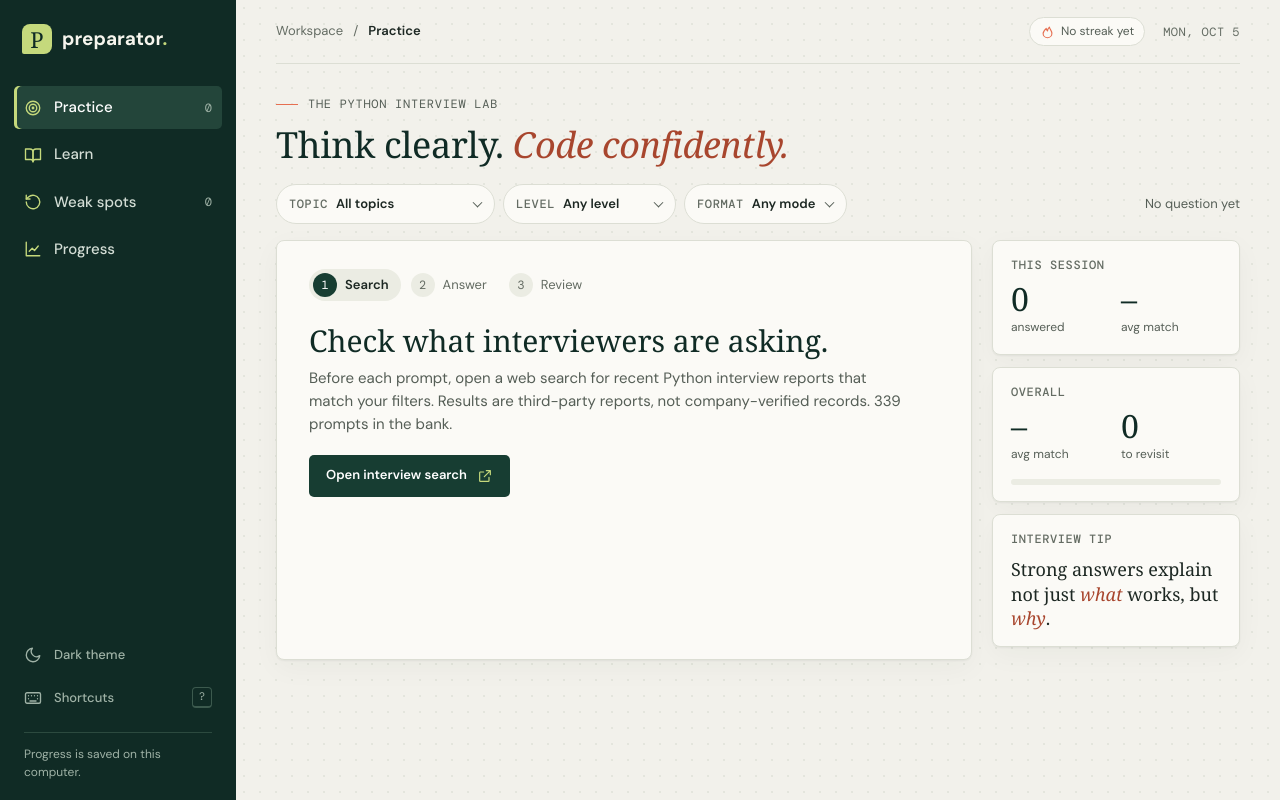
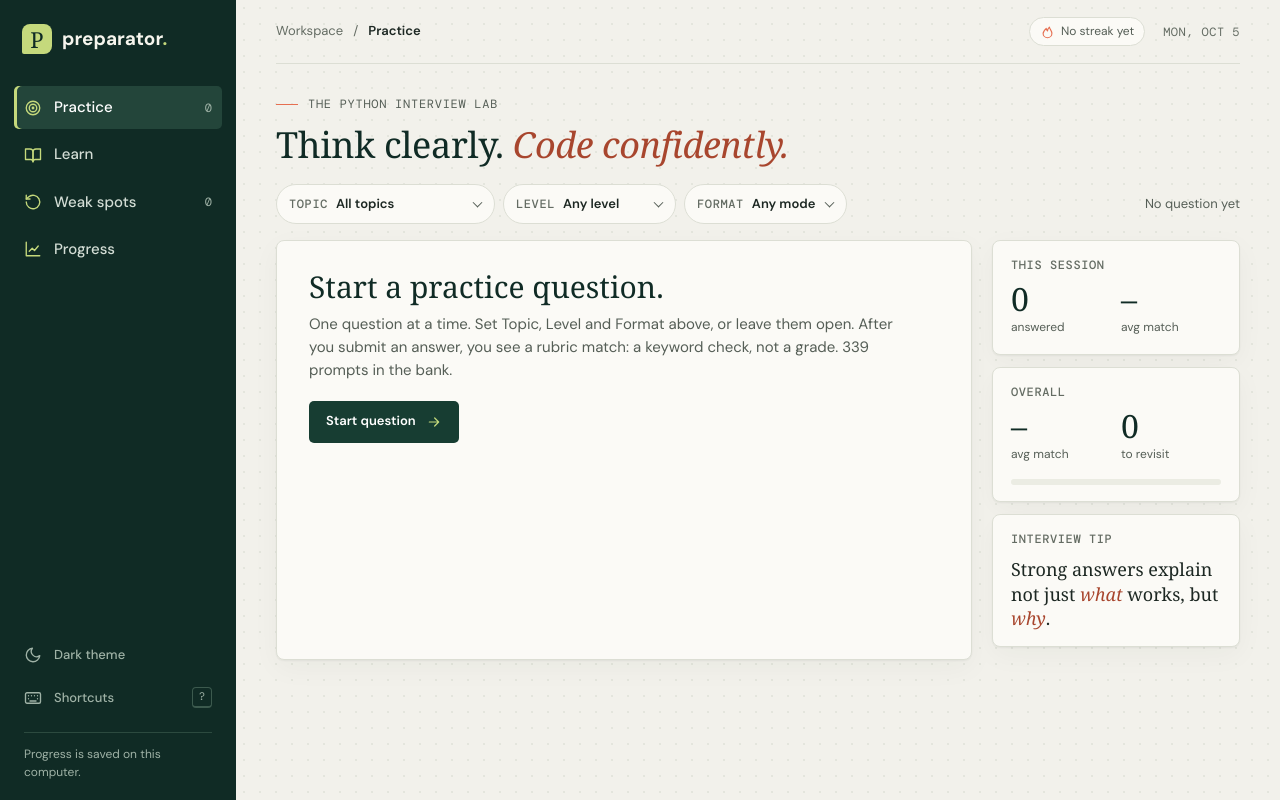
Before and after one commit to shark12000/preparator, a Flask app: page / in a window 1280 px wide. Run offline with Flask 3, Linux system fonts and the light colour scheme; data comes from the database, SQL or seed files in the repository; data that the repository does not hold is empty; some web fonts are replaced.

Commit message:
TASK-063: Practice intro with one Start button
Co-Authored-By: Claude Opus 5.5 <noreply@anthropic.com>

```diff
--- a/static/app.js
+++ b/static/app.js
@@ -16,11 +16,8 @@ const TIPS = {
 
 const state = {
   question: null,
-  searchUrl: "",
-  searchQuery: "",
-  searchOpened: false,
-  reviewOnly: false,
-  targetQuestionId: null,
+  requesting: false,
+  requestSeq: 0,
   questionSaved: false,
   editor: null,
   editorFailed: false,
@@ -174,89 +171,75 @@ function populateTopics(topics) {
 
 ["topic-select", "difficulty-select", "mode-select"].forEach((id) => byId(id).addEventListener("change", () => {
   storage.set("preparator-filters", JSON.stringify(readFilters()));
-  // A search opened for the old filters no longer matches; ask for a fresh one.
-  if (!state.question && state.searchOpened) resetSearchGate();
-  clearReviewTarget();
+  showError("intro-error", "");
+  if (byId("feedback-error")) showError("feedback-error", "");
   if (state.question) showToast("New filters apply to your next question.");
 }));
 
 /* ---------- Practice: state machine ---------- */
 function showState(name) {
-  ["intro", "loading", "question"].forEach((stateName) => byId(`state-${stateName}`).classList.toggle("hidden", stateName !== name));
-}
-
-function setStep(step) {
-  ["search", "answer", "review"].forEach((name, index) => {
-    const item = byId(`step-${name}`);
-    item.classList.toggle("current", index + 1 === step);
-    item.classList.toggle("done", index + 1 < step);
-  });
-}
-
-function clearReviewTarget() {
-  state.targetQuestionId = null;
-  state.reviewOnly = false;
-}
-
-function resetSearchGate() {
-  clearReviewTarget();
-  state.searchOpened = false;
-  byId("reveal-button").classList.add("hidden");
-  byId("search-button").querySelector("span").textContent = "Open interview search";
+  ["intro", "question"].forEach((stateName) => byId(`state-${stateName}`).classList.toggle("hidden", stateName !== name));
 }
 
 function showIntro() {
   state.question = null;
   stopTimer();
-  resetSearchGate();
-  setStep(1);
   showState("intro");
   showError("intro-error", "");
   byId("session-label").textContent = state.session.count ? `${plural(state.session.count, "question")} this session` : "No question yet";
 }
 
-function openSearch() {
-  const filters = readFilters();
-  const topic = filters.topic === "All topics" ? "Google Meta Amazon" : filters.topic;
-  const level = filters.difficulty === "Any level" ? "" : filters.difficulty;
-  const mode = filters.mode === "Any mode" ? "theory coding" : filters.mode;
-  state.searchQuery = `Python interview questions ${topic} ${level} ${mode} ${new Date().getFullYear()}`.replace(/\s+/g, " ").trim();
-  state.searchUrl = `https://www.google.com/search?q=${encodeURIComponent(state.searchQuery)}`;
-  window.open(state.searchUrl, "_blank", "noopener,noreferrer");
-  state.searchOpened = true;
-  byId("search-button").querySelector("span").textContent = "Open search again";
-  byId("reveal-button").classList.remove("hidden");
-  byId("reveal-button").focus();
+const NO_MATCH_MESSAGE = "No questions match those filters. Change a filter and try again.";
+
+// Review rows of the error table (404 texts) arrive with TASK-065; until then review shows error.message.
+function questionErrorMessage(error, { review }) {
+  if (!review && error && error.status === 404) return NO_MATCH_MESSAGE;
+  return error && error.message ? error.message : SERVER_ERROR_MESSAGE;
 }
 
-async function revealQuestion() {
-  if (!state.searchOpened) return;
-  showState("loading");
+// The only caller of POST /api/question: Start now; Next (TASK-064) and review entry (TASK-065) later.
+async function requestQuestion({ button, questionId = null, weakOnly = false, errorId = "intro-error" } = {}) {
+  const review = questionId !== null || weakOnly;
+  if (!review && state.requesting) return;
+  const id = ++state.requestSeq;
+  state.requesting = true;
+  const label = button?.querySelector("span");
+  // The idle label lives in data-idle-label, set once and never overwritten by the busy state.
+  if (label && button.dataset.idleLabel === undefined) button.dataset.idleLabel = label.textContent;
+  if (button) {
+    button.setAttribute("aria-busy", "true");
+    button.setAttribute("aria-disabled", "true");
+    if (label) label.textContent = "Loading question…";
+  }
+  showError(errorId, "");
+  announce("Loading question.");
   try {
-    // Review mode (weak spots or a targeted question) ignores the Practice filters (ADR-007).
-    const reviewing = state.reviewOnly || state.targetQuestionId !== null;
-    const data = await postJson("/api/question", {
-      ...(reviewing ? {} : readFilters()),
-      weak_only: state.reviewOnly,
-      question_id: state.targetQuestionId ?? undefined,
-      source_confirmed: true,
-      source_url: state.searchUrl,
-      search_query: state.searchQuery,
-    });
-    clearReviewTarget();
-    await renderQuestion(data.question);
+    // Review requests ignore the Practice filters (ADR-007).
+    const body = review
+      ? { weak_only: weakOnly, question_id: questionId ?? undefined }
+      : { ...readFilters(), weak_only: false };
+    const data = await postJson("/api/question", body);
+    if (id !== state.requestSeq) return;
+    await renderQuestion(data.question, { fromReview: review });
   } catch (error) {
-    showState("intro");
-    showError("intro-error", error.message);
+    if (id !== state.requestSeq) return;
+    showError(errorId, questionErrorMessage(error, { review }));
+  } finally {
+    if (id === state.requestSeq) {
+      state.requesting = false;
+      if (button) {
+        button.removeAttribute("aria-busy");
+        button.removeAttribute("aria-disabled");
+        if (label && button.dataset.idleLabel !== undefined) label.textContent = button.dataset.idleLabel;
+      }
+    }
   }
 }
 
-byId("search-button").addEventListener("click", () => {
-  // A fresh (non-review) search must not inherit an abandoned review target.
-  if (!state.searchOpened) clearReviewTarget();
-  openSearch();
+byId("start-button").addEventListener("click", (event) => {
+  if (event.currentTarget.getAttribute("aria-disabled") === "true") return;
+  requestQuestion({ button: event.currentTarget });
 });
-byId("reveal-button").addEventListener("click", revealQuestion);
 
 /* ---------- Practice: answering ---------- */
 const isCoding = () => state.question?.mode === "Coding";
@@ -277,8 +260,9 @@ function getAnswer() {
   return isCoding() && state.editor ? state.editor.getValue() : byId("answer-input").value;
 }
 
-async function renderQuestion(question) {
+async function renderQuestion(question, { fromReview = false } = {}) {
   state.question = question;
+  question.fromReview = fromReview;
   state.questionSaved = false;
   state.session.count += 1;
   const coding = question.mode === "Coding";
@@ -287,7 +271,6 @@ async function renderQuestion(question) {
 
   byId("question-tags").innerHTML = [question.topic, question.difficulty, question.mode].map((tag) => `<span>${escapeHtml(tag)}</span>`).join("");
   byId("question-text").textContent = question.prompt;
-  byId("source-link").href = state.searchUrl;
   byId("answer-type-label").textContent = coding ? "Python code" : "Your answer";
   byId("submit-button").querySelector("span").textContent = coding ? "Submit code" : "Submit answer";
 
@@ -310,12 +293,11 @@ async function renderQuestion(question) {
   showError("answer-error", "");
   byId("answer-area").classList.remove("hidden");
   byId("feedback").classList.add("hidden");
-  setStep(2);
   showState("question");
   updateAnswerLength();
   startTimer();
   announce(`New question: ${question.topic}, ${question.difficulty}, ${question.mode}`);
-  (useEditor ? editor : textarea).focus();
+  if (byId("practice-view").classList.contains("active")) (useEditor ? editor : textarea).focus();
 }
 
 // Polite status message for screen readers (separate from the word count).
@@ -404,7 +386,6 @@ function renderFeedback(result, answer) {
   byId("compare-block").open = isCoding();
   byId("answer-area").classList.add("hidden");
   byId("feedback").classList.remove("hidden");
-  setStep(3);
   byId("feedback-heading").focus({ preventScroll: true });
   const reduceMotion = window.matchMedia("(prefers-reduced-motion: reduce)").matches;
   byId("feedback").scrollIntoView({ behavior: reduceMotion ? "auto" : "smooth", block: "nearest" });
@@ -440,9 +421,10 @@ async function saveForReview() {
 byId("save-question-button").addEventListener("click", saveForReview);
 byId("feedback-save-button").addEventListener("click", saveForReview);
 
+// Stopgap until TASK-064: back to the intro; the user presses Start.
 function nextQuestion() {
   showIntro();
-  openSearch();
+  byId("start-button").focus();
 }
 byId("next-button").addEventListener("click", nextQuestion);
 
@@ -471,9 +453,10 @@ function weakStatus(question) {
 function startReview({ questionId = null, weakOnly = false } = {}) {
   setView("practice");
   showIntro();
-  state.targetQuestionId = questionId;
-  state.reviewOnly = weakOnly;
-  openSearch();
+  // Stopgap until TASK-065: review failures (including 404) show error.message in the intro.
+  const button = byId("start-button");
+  button.focus();
+  requestQuestion({ button, questionId, weakOnly });
 }
 
 byId("review-weak-button").addEventListener("click", () => startReview({ weakOnly: true }));
--- a/static/style.css
+++ b/static/style.css
@@ -218,21 +218,11 @@ h1 em, .tip-card em { color: var(--coral-text); font-style: italic; }
 .question-card { padding: 28px 32px 30px; min-height: 420px; }
 .state-title { margin: 22px 0 8px; color: var(--heading); font: 400 var(--fs-xl)/1.2 var(--serif); }
 .state-copy { max-width: 600px; margin: 0; color: var(--text-muted); }
-.steps { display: flex; gap: 6px; margin: 0; padding: 0; list-style: none; }
-.steps li { display: flex; align-items: center; gap: 8px; padding: 4px 12px 4px 4px; border-radius: 999px; color: var(--text-subtle); font-size: var(--fs-sm); }
-.steps li b { display: grid; place-items: center; width: 24px; height: 24px; border-radius: 50%; background: var(--surface-sunken); font: var(--fs-xs) var(--mono); }
-.steps li.current { background: var(--surface-sunken); color: var(--text); font-weight: 600; }
-.steps li.current b { background: var(--accent); color: var(--on-accent); }
-.steps li.done b { background: var(--success-bg); color: var(--success); }
-#state-loading { display: flex; flex-direction: column; align-items: center; justify-content: center; gap: 12px; min-height: 340px; color: var(--text-muted); }
-#state-loading.hidden { display: none; }
+#state-intro .state-title { margin-top: 0; }
 .loader { width: 28px; height: 28px; border: 2px solid var(--border); border-top-color: var(--coral); border-radius: 50%; animation: spin .7s linear infinite; }
 @keyframes spin { to { transform: rotate(360deg); } }
 
 .question-head { display: flex; flex-wrap: wrap; align-items: center; justify-content: space-between; gap: 10px; }
-.source-link { display: inline-flex; align-items: center; gap: 6px; color: var(--success) !important; font-size: var(--fs-xs); text-decoration: none; }
-.source-link .icon { width: 14px; height: 14px; }
-.source-link:hover { text-decoration: underline; }
 .question-text { max-width: 760px; margin: 16px 0 24px; color: var(--heading); font: 400 26px/1.32 var(--serif); white-space: pre-line; }
 .field-label { display: flex; justify-content: space-between; align-items: baseline; margin-bottom: 8px; }
 .field-label span { text-transform: none; letter-spacing: 0; font-family: var(--sans); }
--- a/templates/index.html
+++ b/templates/index.html
@@ -79,29 +79,19 @@
         <div class="practice-layout">
           <div class="question-column">
             <section class="card question-card" id="question-panel">
-              <!-- Step 1: search gate -->
               <div class="state" id="state-intro">
-                <ol class="steps" aria-label="How a question works">
-                  <li class="current" id="step-search"><b>1</b>Search</li>
-                  <li id="step-answer"><b>2</b>Answer</li>
-                  <li id="step-review"><b>3</b>Review</li>
-                </ol>
-                <h2 class="state-title">Check what interviewers are asking.</h2>
-                <p class="state-copy">Before each prompt, open a web search for recent Python interview reports that match your filters. Results are third-party reports, not company-verified records. <span class="muted" id="bank-count"></span></p>
+                <h2 class="state-title">Start a practice question.</h2>
+                <p class="state-copy">One question at a time. Set Topic, Level and Format above, or leave them open. After you submit an answer, you see a rubric match: a keyword check, not a grade. <span class="muted" id="bank-count"></span></p>
                 <div class="button-row">
-                  <button class="btn btn-primary" id="search-button" type="button"><span>Open interview search</span><svg class="icon"><use href="#i-external"/></svg></button>
-                  <button class="btn btn-secondary hidden" id="reveal-button" type="button"><span>I've reviewed it — show question</span><svg class="icon"><use href="#i-arrow"/></svg></button>
+                  <button class="btn btn-primary" id="start-button" type="button"><span>Start question</span><svg class="icon" aria-hidden="true" focusable="false"><use href="#i-arrow"/></svg></button>
                 </div>
                 <p class="inline-error hidden" id="intro-error" role="alert"></p>
               </div>
 
-              <div class="state hidden" id="state-loading"><span class="loader" aria-hidden="true"></span><p>Preparing your question…</p></div>
-
-              <!-- Step 2 + 3: question, answer, feedback -->
+              <!-- Question, answer, feedback -->
               <div class="state hidden" id="state-question">
                 <div class="question-head">
                   <div class="tags" id="question-tags"></div>
-                  <a class="source-link" id="source-link" href="#" target="_blank" rel="noopener noreferrer"><svg class="icon"><use href="#i-check"/></svg>Search reviewed · results<svg class="icon"><use href="#i-external"/></svg></a>
                 </div>
                 <h2 class="question-text" id="question-text"></h2>
 
```
